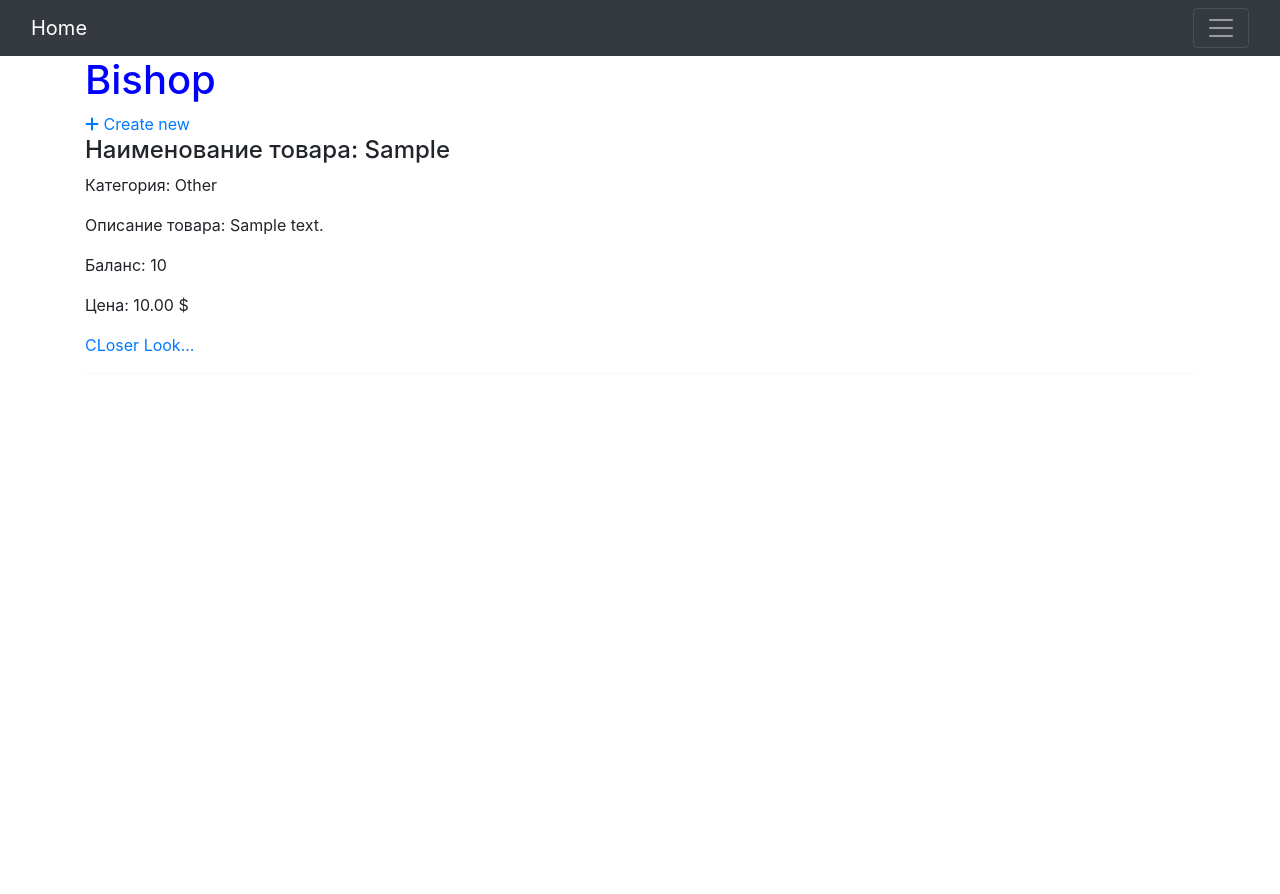
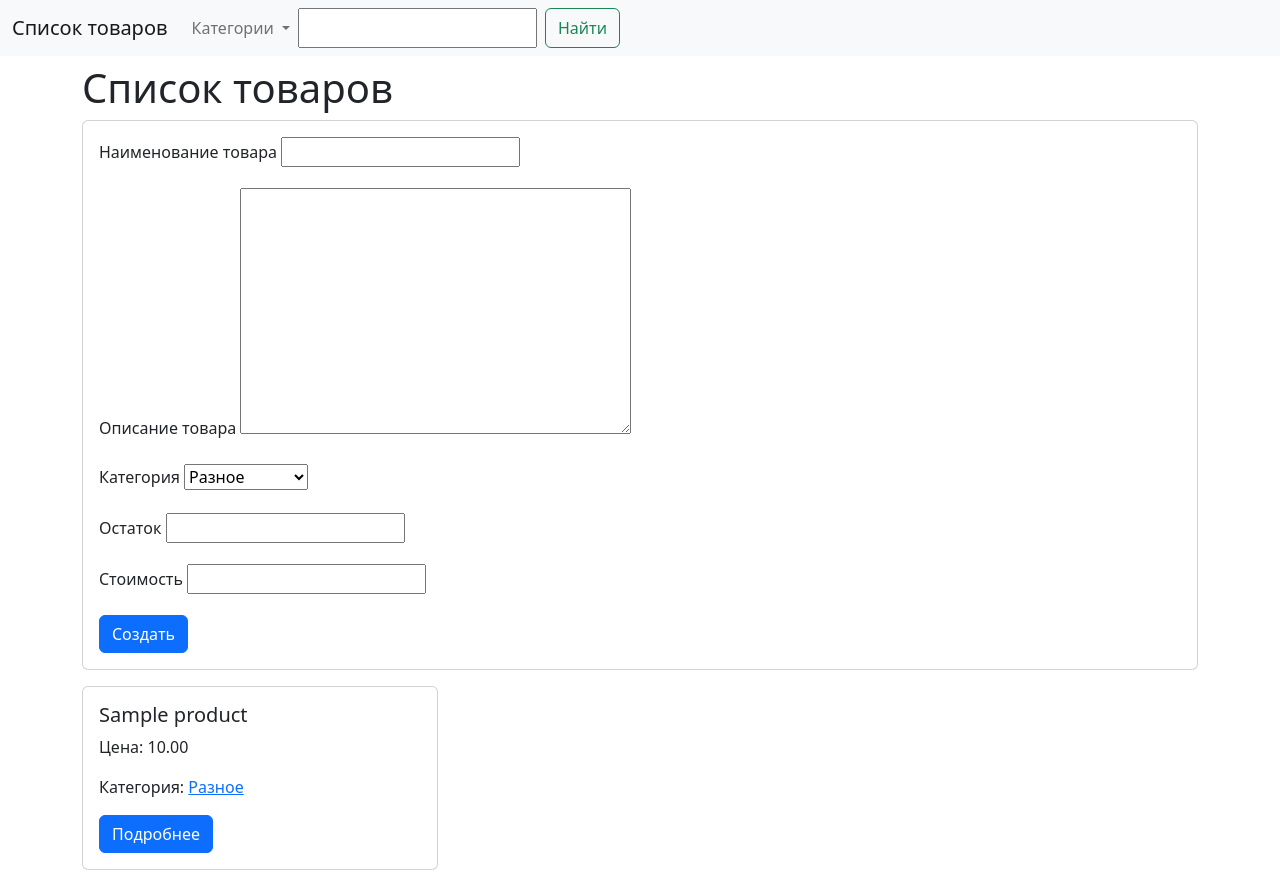
Before and after one commit to 78kuba00/lab_work_48, a Django app: page / in a window 1280 px wide. Before the commit the page ends 351 px from the top, so only its background shows below. Run offline with Django 4.2, Linux system fonts and the light colour scheme; tables that the repository leaves empty hold one stand-in row (values such as "Sample post"); parts of the project's set-up code (start-up, migrations or seed data) failed here and were passed over; some libraries are stand-ins or nearby versions.

Commit message:
redone all code

```diff
--- a/bishop/bishop/urls.py
+++ b/bishop/bishop/urls.py
@@ -1,4 +1,4 @@
-"""bishop URL Configuration
+"""store URL Configuration
 
 The `urlpatterns` list routes URLs to views. For more information please see:
     https://docs.djangoproject.com/en/4.1/topics/http/urls/
@@ -15,13 +15,16 @@ Including another URLconf
 """
 from django.contrib import admin
 from django.urls import path
-from webapp.views import index_view, product_create, product_view, edit_view, delete_view
+from webapp.views import index_view, product_view, product_create_view, product_update_view, product_delete_view, \
+    product_by_category_view
 
 urlpatterns = [
     path('admin/', admin.site.urls),
     path('', index_view, name='index'),
-    path('create', product_create, name='create'),
-    path('product/<int:pk>/', product_view, name='view'),
-    path('edit/<int:pk>', edit_view, name='edit'),
-    path('delete/<int:pk>', delete_view, name='delete'),
+    path('product/<int:pk>/view/', product_view, name='product_view'),
+    path('product/<int:pk>/update/', product_update_view, name='product_update'),
+    path('product/<int:pk>/delete/', product_delete_view, name='product_delete'),
+    path('product/add/', product_create_view, name='product_add'),
+    path('product/<str:category>/', product_by_category_view, name='product_by_category'),
+
 ]
--- /dev/null
+++ b/bishop/webapp/forms.py
@@ -0,0 +1,15 @@
+from django import forms
+from django.forms import widgets
+from webapp.models import CATEGORIES_CHOICES
+
+
+class SearchForm(forms.Form):
+    search = forms.CharField(max_length=50, required=False, label="Найти")
+
+
+class ProductForm(forms.Form):
+    name = forms.CharField(max_length=100, required=True, label='Наименование товара')
+    description = forms.CharField(max_length=2000, required=False, label='Описание товара', widget=widgets.Textarea)
+    category = forms.ChoiceField(choices=CATEGORIES_CHOICES, label='Категория')
+    balance = forms.IntegerField(min_value=0, required=True, label='Остаток')
+    price = forms.DecimalField(max_digits=7, decimal_places=2, label='Стоимость')
--- a/bishop/webapp/models.py
+++ b/bishop/webapp/models.py
@@ -1,13 +1,17 @@
 from django.db import models
-STATUS_CHOICES = [('other', 'Other'), ('electronics', 'Electronics'), ('garden', 'Garden'), ('food', 'Food')]
 
-class Product(models.Model):
-    product = models.CharField(max_length=100, null=False, blank=False, verbose_name="Наименование товара")
-    details = models.TextField(max_length=2000, null=True, blank=True, default="-", verbose_name="Описание товара")
-    status = models.CharField(max_length=20, choices=STATUS_CHOICES, default=STATUS_CHOICES[0][0], verbose_name="Статус")
-    balance = models.PositiveIntegerField(blank=True, null=True)
-    price = models.DecimalField(max_digits=7, decimal_places=2)
+CATEGORIES_CHOICES = [("other", "Разное"), ("electronics", "Электроника"), ("books", "Книги"),
+                      ("stationery", "Канцтовары")]
 
 
+# Create your models here.
+class Product(models.Model):
+    name = models.CharField(max_length=100, null=False, blank=False, verbose_name='Наименование товара')
+    description = models.TextField(max_length=2000, null=True, blank=True, verbose_name='Описание товара')
+    category = models.CharField(max_length=50, choices=CATEGORIES_CHOICES, default=CATEGORIES_CHOICES[0][0],
+                                verbose_name="Категория")
+    balance = models.PositiveIntegerField(verbose_name='Остаток')
+    price = models.DecimalField(max_digits=7, decimal_places=2, verbose_name="Стоимость")
+
     def __str__(self):
-        return f'{self.id}. {self.product}'
+        return f'{self.id}. {self.name}'
--- a/bishop/webapp/templates/base.html
+++ b/bishop/webapp/templates/base.html
@@ -1,4 +1,3 @@
-{% load static %}
 <!doctype html>
 <html lang="en">
 <head>
@@ -9,28 +8,26 @@
     <!-- CSS only -->
     <link href="https://cdn.jsdelivr.net/npm/bootstrap@5.2.2/dist/css/bootstrap.min.css" rel="stylesheet"
           integrity="sha384-Zenh87qX5JnK2Jl0vWa8Ck2rdkQ2Bzep5IDxbcnCeuOxjzrPF/et3URy9Bv1WTRi" crossorigin="anonymous">
-    <link rel="stylesheet" href="{% static "css/style.css" %}">
-    <title>{% block title %}BiSHOP{% endblock %}</title>
+    <title>{% block title %}Store{% endblock %}</title>
 </head>
 <body>
-
-<nav class="navbar navbar-dark bg-dark">
-  <div class="container-fluid">
-    <a class="navbar-brand" href="{% url 'index' %}">Home</a>
-    <button class="navbar-toggler" type="button" data-bs-toggle="collapse" data-bs-target="#navbarNav" aria-controls="navbarNav" aria-expanded="false" aria-label="Toggle navigation">
-      <span class="navbar-toggler-icon"></span>
-    </button>
-    <div class="collapse navbar-collapse" id="navbarNav">
-      <ul class="navbar-nav">
-          {% block nav %}{% endblock %}
-      </ul>
+<nav class="navbar navbar-expand-lg bg-light">
+    <div class="container-fluid">
+        <a class="navbar-brand" href="{% url 'index' %}">Список товаров</a>
+        <button class="navbar-toggler" type="button" data-bs-toggle="collapse" data-bs-target="#navbarNavAltMarkup"
+                aria-controls="navbarNavAltMarkup" aria-expanded="false" aria-label="Toggle navigation">
+            <span class="navbar-toggler-icon"></span>
+        </button>
+        <div class="collapse navbar-collapse" id="navbarNavAltMarkup">
+            <div class="navbar-nav">
+                {% block nav %}{% endblock %}
+            </div>
+        </div>
     </div>
-  </div>
 </nav>
 
-<div class="container">
+<div class="container my-2">
     {% block content %}
-
     {% endblock %}
 </div>
 
@@ -38,6 +35,5 @@
 <script src="https://cdn.jsdelivr.net/npm/bootstrap@5.2.2/dist/js/bootstrap.bundle.min.js"
         integrity="sha384-OERcA2EqjJCMA+/3y+gxIOqMEjwtxJY7qPCqsdltbNJuaOe923+mo//f6V8Qbsw3"
         crossorigin="anonymous"></script>
-
 </body>
 </html>
--- a/bishop/webapp/templates/index.html
+++ b/bishop/webapp/templates/index.html
@@ -1,26 +1,30 @@
 {% extends 'base.html' %}
+
+{% block nav %}
+    <a class="nav-link dropdown-toggle" href="#" role="button" data-bs-toggle="dropdown" aria-expanded="false">
+        Категории
+    </a>
+    <ul class="dropdown-menu">
+        {% for key, category in categories %}
+            <li><a class="dropdown-item" href="{% url 'product_by_category' key %}">{{ category }}</a></li>
+        {% endfor %}
+    </ul>
+    <form class="d-flex" role="search">
+        {{ search_form.search }}
+        <button class="btn btn-outline-success ms-2" type="submit">Найти</button>
+    </form>
+{% endblock %}
+
+
 {% block content %}
-    <link rel="stylesheet" href="https://cdn.jsdelivr.net/npm/bootstrap@4.3.1/dist/css/bootstrap.min.css"
-          integrity="sha384-ggOyR0iXCbMQv3Xipma34MD+dH/1fQ784/j6cY/iJTQUOhcWr7x9JvoRxT2MZw1T" crossorigin="anonymous">
-    <link rel="stylesheet" href="https://cdnjs.cloudflare.com/ajax/libs/font-awesome/6.1.1/css/all.min.css"
-          integrity="sha512-KfkfwYDsLkIlwQp6LFnl8zNdLGxu9YAA1QvwINks4PhcElQSvqcyVLLD9aMhXd13uQjoXtEKNosOWaZqXgel0g=="
-          crossorigin="anonymous" referrerpolicy="no-referrer"/>
-</head>
-<body>
-<h1>Bishop</h1>
-    {% for product in products %}
-        <a href="create"> <i class="fa fa-plus"></i> Create new </a>
-        <h4>Наименование товара: {{ product.product }}
-{#            <span><a href="{% url 'edit' comment.pk %}"<i class="fa fa-edit"></i></a></span>#}
-{#            <span><a href="{% url 'delete' comment.pk %}"onclick="return confirm('Are you sure you want to delete?')"> <i class="fa fa-times red"></i> </a></span>#}
-        </h4>
-        <p>Категория: {{ product.get_status_display }}</p>
-        <p>Описание товара: {{ product.details }}</p>
-        <p>Баланс: {{ product.balance }}</p>
-        <p>Цена: {{ product.price }} $</p>
-        <p><a href="/product/{{ product.id }}/">CLoser Look...</a></p>
-        <hr>
-    {% endfor %}
+    <h1>Список товаров</h1>
+    <div class="card">
+        <div class="card-body">
+            <form action="{% url 'product_add' %}" method="POST">
+                {% include 'partial/product_form.html' with button_text='Создать' %}
+            </form>
+        </div>
+    </div>
+
+    {% include "partial/product_list.html" %}
 {% endblock %}
-</body>
-</html>
--- /dev/null
+++ b/bishop/webapp/templates/partial/product_form.html
@@ -0,0 +1,17 @@
+{% csrf_token %}
+
+{% for error in form.non_field_errors %}
+    <p class="text-danger">{{ error }}</p>
+{% endfor %}
+
+
+{% for field in form %}
+    <div class="mb-3">
+        <label for="{{ field.id_for_label }}" class="form-label">{{ field.label }}</label>
+        {{ field }}
+        {% for error in field.errors %}
+            <p class="text-danger">{{ error }}</p>
+        {% endfor %}
+    </div>
+{% endfor %}
+<button type="submit" class="btn btn-primary">{{ button_text }}</button>
--- /dev/null
+++ b/bishop/webapp/templates/partial/product_list.html
@@ -0,0 +1,14 @@
+<div class="row">
+    {% for product in products %}
+        <div class="col-sm-4 my-3">
+            <div class="card">
+                <div class="card-body">
+                    <h5 class="card-title">{{ product.name }}</h5>
+                    <p class="card-text">Цена: {{ product.price }}</p>
+                    <p class="card-text">Категория: <a href="{% url 'product_by_category' product.category %}">{{ product.get_category_display }}</a></p>
+                    <a href="{% url 'product_view' product.pk %}" class="btn btn-primary">Подробнее</a>
+                </div>
+            </div>
+        </div>
+    {% endfor %}
+</div>
--- a/bishop/webapp/views.py
+++ b/bishop/webapp/views.py
@@ -1,68 +1,91 @@
+from django.http import Http404
 from django.shortcuts import render, get_object_or_404, redirect
-from webapp.models import Product, STATUS_CHOICES
-from django.urls import reverse
-from django.http import HttpResponseRedirect
+from webapp.models import Product, CATEGORIES_CHOICES
+from webapp.forms import SearchForm, ProductForm
 
+
+# Create your views here.
 def index_view(request):
-    products = Product.objects.all()
-    return render(request, 'index.html', {'products': products})
+    products = Product.objects.filter(balance__gt=0).order_by('category', 'name')
+    form = ProductForm()
+    search_form = SearchForm(data=request.GET)
+    if search_form.is_valid():
+        name = search_form.cleaned_data['search']
+        if name:
+            products = products.filter(name=name)
+            # products = products.filter(name__icontains=name)
 
-def product_create(request):
-    if request.method == "GET":
-        return render(request, 'create.html', {'statuses': STATUS_CHOICES})
-    elif request.method == "POST":
-        errors = {}
-        product = request.POST.get('product')
-        details = request.POST.get('details')
-        price = request.POST.get('price')
-        balance = request.POST.get('balance')
-        status = request.POST.get('status')
-        if not product:
-            errors['product'] = 'Наименование товара не может быть пустым'
-        elif len(product) > 100:
-            errors['product'] = 'Автор не можеть быть длиннее 100 символов'
-        elif not details:
-            errors['details'] = 'Описание товара не может быть пустым'
-        elif len(details) > 1000:
-            errors['details'] = 'Описание товара не можеть быть длиннее 3000 символов'
-        # elif not price:
-        #     errors['price'] = 'Цена не может быть пустым'
-        # elif len(price) < 0:
-        #     errors['price'] = 'Цена не можеть быть меньше 0'
-        # elif not price:
-        #     errors['price'] = 'Цена не может быть пустым'
-        # elif len(price) < 0:
-        #     errors['price'] = 'Цена не можеть быть меньше 0'
-        new_product = Product(
-            product=product,
-            details=details,
-            price=price,
-            balance=balance,
-            status=status
-        )
-        new_product.save()
-        url = reverse('view')
-        return HttpResponseRedirect(url)
+    return render(request, 'index.html',
+                  {'products': products, 'form': form, 'search_form': search_form, 'categories': CATEGORIES_CHOICES})
 
-def product_view(request, pk, *args, **kwargs):
-    # article_id = kwargs.get('pk')
-    product = Product.objects.get(pk=pk)
-    context = {'product': product}
-    return render(request, 'view.html', context)
 
-def edit_view(request, pk):
+def product_by_category_view(request, category, ):
+    products = Product.objects.filter(balance__gt=0, category=category).order_by('name')
+    form = ProductForm()
+    search_form = SearchForm(data=request.GET)
+    if search_form.is_valid():
+        name = search_form.cleaned_data['search']
+        if name:
+            products = products.filter(name=name)
+            # products = products.filter(name__icontains=name)
+    try:
+        name_category = dict(CATEGORIES_CHOICES)[category]
+    except KeyError:
+        raise Http404()
+    return render(request, 'product_by_category.html',
+                  {'products': products, 'form': form, 'search_form': search_form, 'category': name_category})
+
+
+def product_view(request, pk):
+    product = get_object_or_404(Product, pk=pk)
+    return render(request, 'product_view.html', {'product': product})
+
+
+def product_create_view(request):
+    if request.method == "POST":
+        form = ProductForm(data=request.POST)
+        if form.is_valid():
+            product = Product.objects.create(**form.cleaned_data)
+            return redirect('product_view', pk=product.pk)
+        else:
+            products = Product.objects.filter(balance__gt=0).order_by('category', 'name')
+            search_form = SearchForm(data=request.GET)
+            if search_form.is_valid():
+                name = search_form.cleaned_data['search']
+                if name:
+                    products = products.filter(name=name)
+            return render(request, 'index.html', {'products': products, 'form': form, 'search_form': search_form,
+                                                  'categories': CATEGORIES_CHOICES})
+
+
+def product_update_view(request, pk):
     product = get_object_or_404(Product, pk=pk)
     if request.method == "GET":
-        return render(request, 'edit.html', {'product': product, 'statuses': STATUS_CHOICES})
+        form = ProductForm(initial={
+            'name': product.name,
+            'description': product.description,
+            'category': product.category,
+            'balance': product.balance,
+            'price': product.price,
+        })
+        return render(request, 'product_create.html', {'form': form, 'product': product})
     elif request.method == "POST":
-        product.product = request.POST.get('product')
-        product.details = request.POST.get('details')
-        product.balance = request.POST.get('balance')
-        product.price = request.POST.get('price')
-        product.status = request.POST.get('status')
-        product.save()
+        form = ProductForm(data=request.POST)
+        if form.is_valid():
+            product.name = form.cleaned_data['name']
+            product.description = form.cleaned_data['description']
+            product.category = form.cleaned_data['category']
+            product.balance = form.cleaned_data['balance']
+            product.price = form.cleaned_data['price']
+            product.save()
+            return redirect('product_view', pk=product.pk)
+        return render(request, 'product_update.html', {'form': form})
+
+
+def product_delete_view(request, pk):
+    product = get_object_or_404(Product, pk=pk)
+    if request.method == "GET":
+        return render(request, 'product_delete.html', {'product': product})
+    elif request.method == "POST":
+        product.delete()
         return redirect('index')
-
-def delete_view(request, pk):
-    Product.objects.filter(pk=pk).delete()
-    return redirect('index')
```
Also changed, not shown: bishop/webapp/admin.py (+6 -7 lines), bishop/webapp/templates/create.html (deleted, +0 -8 lines), bishop/webapp/templates/delete.html (deleted, +0 -10 lines), bishop/webapp/templates/edit.html (deleted, +0 -8 lines), bishop/webapp/templates/product_by_category.html (added, +21 -0 lines), bishop/webapp/templates/product_delete.html (added, +10 -0 lines), bishop/webapp/templates/product_update.html (added, +7 -0 lines), bishop/webapp/templates/product_view.html (added, +16 -0 lines), bishop/webapp/templates/view.html (deleted, +0 -8 lines), bishop/webapp/migrations/0002_rename_product_product_name_remove_product_details_and_more.py (added).
